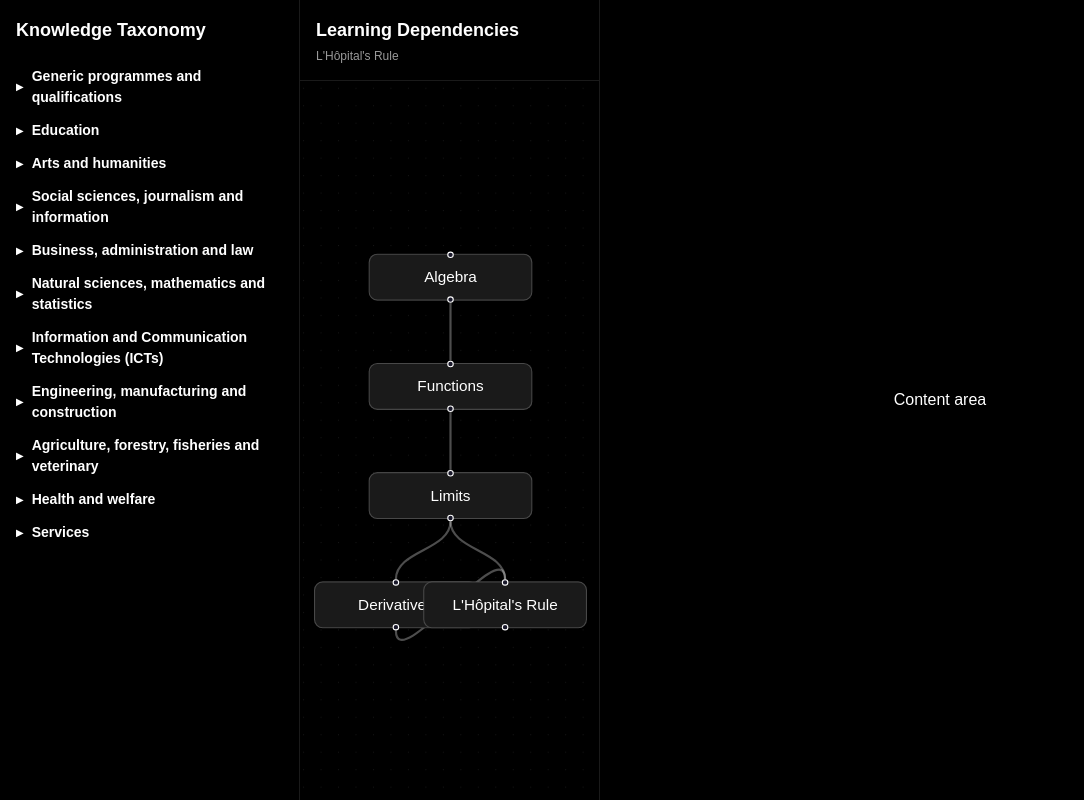
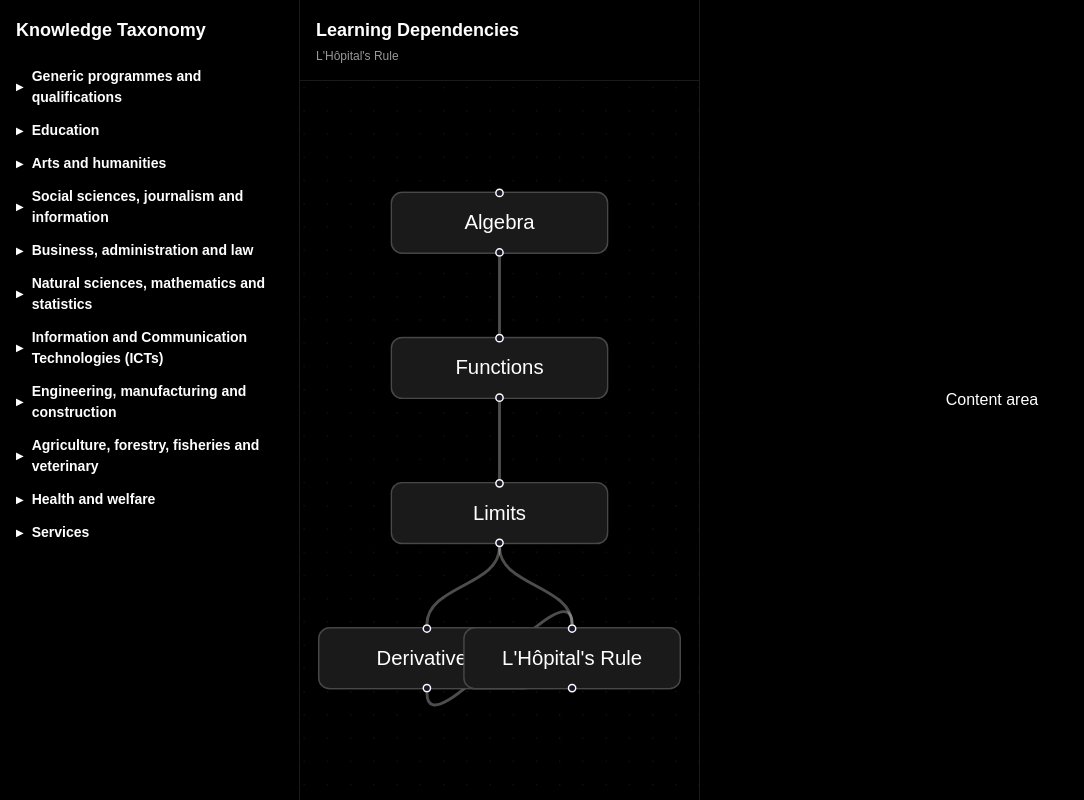
Before and after one commit to pedrogleta/summa, a Next.js app: page / in a window 1280 px wide. Shown: the whole page, without its empty margins (0-1084 px from the left). Built offline with nearby package versions, Linux system fonts and the light colour scheme.

Commit message:
add resizing handle for dependencies sidebar

```diff
--- a/app/components/DependenciesSidebar.tsx
+++ b/app/components/DependenciesSidebar.tsx
@@ -136,8 +136,8 @@ export default function DependenciesSidebar() {
   const [edges, setEdges, onEdgesChange] = useEdgesState(initialEdges);
 
   return (
-    <div className="w-[300px] border-r border-white/10 h-screen overflow-hidden">
-      <div className="p-4 border-b border-white/10">
+    <div className="h-screen overflow-hidden flex flex-col border-r border-white/10">
+      <div className="p-4 border-b border-white/10 flex-shrink-0">
         <h2 className="text-lg font-bold text-white">
           Learning Dependencies
         </h2>
@@ -145,7 +145,7 @@ export default function DependenciesSidebar() {
           L&apos;Hôpital&apos;s Rule
         </p>
       </div>
-      <div className="h-[calc(100vh-80px)]">
+      <div className="h-[calc(100vh-80px)] flex-1">
         <ReactFlow
           nodes={nodes}
           edges={edges}
--- /dev/null
+++ b/app/components/ResizableHandle.tsx
@@ -0,0 +1,58 @@
+'use client';
+
+import { useCallback, useRef } from 'react';
+
+interface ResizableHandleProps {
+  width: number;
+  onWidthChange: (width: number) => void;
+  minWidth?: number;
+  maxWidth?: number;
+}
+
+export default function ResizableHandle({
+  width,
+  onWidthChange,
+  minWidth = 250,
+  maxWidth = 800,
+}: ResizableHandleProps) {
+  const containerRef = useRef<HTMLDivElement>(null);
+
+  const handleMouseDown = useCallback(
+    (e: React.MouseEvent) => {
+      e.preventDefault();
+      const startX = e.clientX;
+      const startWidth = width;
+
+      const handleMouseMove = (moveEvent: MouseEvent) => {
+        const newWidth = Math.max(
+          minWidth,
+          Math.min(maxWidth, startWidth + (moveEvent.clientX - startX))
+        );
+        onWidthChange(newWidth);
+      };
+
+      const handleMouseUp = () => {
+        document.removeEventListener('mousemove', handleMouseMove);
+        document.removeEventListener('mouseup', handleMouseUp);
+        document.body.style.cursor = '';
+        document.body.style.userSelect = '';
+      };
+
+      document.addEventListener('mousemove', handleMouseMove);
+      document.addEventListener('mouseup', handleMouseUp);
+      document.body.style.cursor = 'col-resize';
+      document.body.style.userSelect = 'none';
+    },
+    [width, onWidthChange, minWidth, maxWidth]
+  );
+
+  return (
+    <div
+      ref={containerRef}
+      onMouseDown={handleMouseDown}
+      className="w-1 cursor-col-resize hover:bg-white/20 active:bg-white/30 transition-colors relative group"
+    >
+      <div className="absolute inset-y-0 -right-1 w-2" />
+    </div>
+  );
+}
--- a/app/page.tsx
+++ b/app/page.tsx
@@ -1,11 +1,26 @@
+'use client';
+
+import { useState, useCallback } from 'react';
 import TaxonomySidebar from './components/TaxonomySidebar';
 import DependenciesSidebar from './components/DependenciesSidebar';
+import ResizableHandle from './components/ResizableHandle';
+
+const MIN_WIDTH = 250;
+const MAX_WIDTH = 800;
+const DEFAULT_WIDTH = 400;
 
 export default function Home() {
+  const [width, setWidth] = useState(DEFAULT_WIDTH);
+
   return (
     <div className="flex h-screen overflow-hidden">
       <TaxonomySidebar />
-      <DependenciesSidebar />
+      <div className="flex h-screen">
+        <div style={{ width: `${width}px`, flexShrink: 0 }}>
+          <DependenciesSidebar />
+        </div>
+        <ResizableHandle width={width} onWidthChange={setWidth} />
+      </div>
       <div className="flex-1 flex items-center justify-center text-white">
         Content area
       </div>
```
